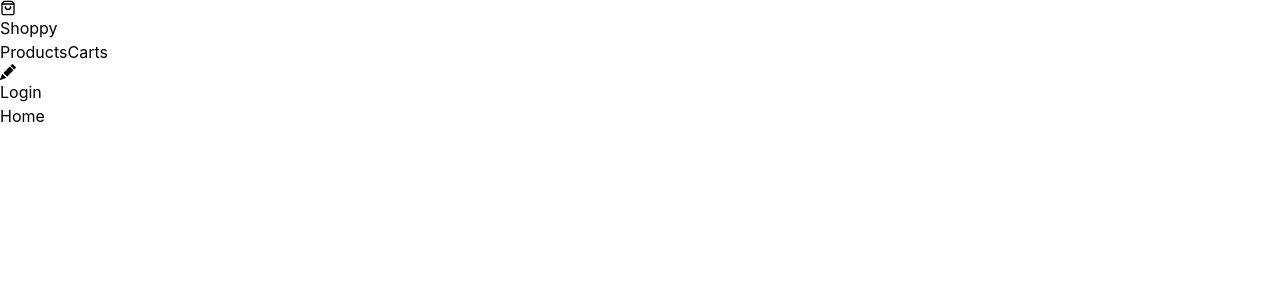
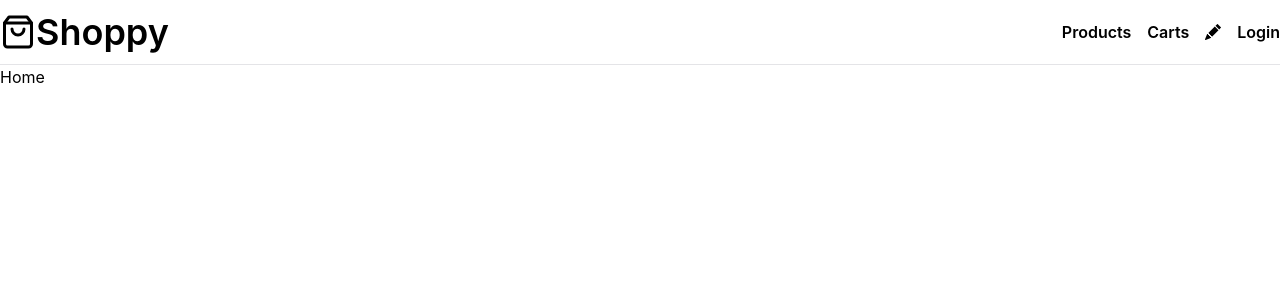
Before and after one commit to neo-rooney/lecture, a React (Create React App) app in the folder dreamCoding/react/shoppy/: page / in a window 1280 px wide. Shown: the top 300 px of the page. Built offline with nearby package versions, Linux system fonts and the light colour scheme.

Commit message:
드림코딩 리액트: 쇼핑몰 프로젝트 - 헤더 스타일링

```diff
--- a/dreamCoding/react/shoppy/src/App.js
+++ b/dreamCoding/react/shoppy/src/App.js
@@ -4,9 +4,9 @@ import Header from "./components/Header";
 
 export default function App() {
   return (
-    <div>
+    <>
       <Header />
       <Outlet />
-    </div>
+    </>
   );
 }
--- a/dreamCoding/react/shoppy/src/components/Header.jsx
+++ b/dreamCoding/react/shoppy/src/components/Header.jsx
@@ -5,12 +5,12 @@ import { Link } from "react-router-dom";
 
 export default function Header() {
   return (
-    <header>
-      <Link to="/">
+    <header className="flex justify-between items-center border-b border-zinc-200 py-3">
+      <Link className="flex items-center text-4xl" to="/">
         <FiShoppingBag />
-        <h1>Shoppy</h1>
+        <h1 className="font-semibold">Shoppy</h1>
       </Link>
-      <div>
+      <div className="flex items-center gap-4 font-semibold">
         <Link to="/products">Products</Link>
         <Link to="/carts">Carts</Link>
         <Link to="/products/new">
--- a/dreamCoding/react/shoppy/src/index.css
+++ b/dreamCoding/react/shoppy/src/index.css
@@ -7,8 +7,15 @@ body {
   font-family: -apple-system, BlinkMacSystemFont, "Segoe UI", "Roboto", "Oxygen",
     "Ubuntu", "Cantarell", "Fira Sans", "Droid Sans", "Helvetica Neue",
     sans-serif;
+  width: 100vw;
+  height: 100vh;
   -webkit-font-smoothing: antialiased;
   -moz-osx-font-smoothing: grayscale;
+  @apply flex flex-col items-center;
+}
+
+#root {
+  @apply w-full max-w-screen-2xl;
 }
 
 code {
```
Also changed, not shown: dreamCoding/react/shoppy/src/index.js (+5 -4 lines).
